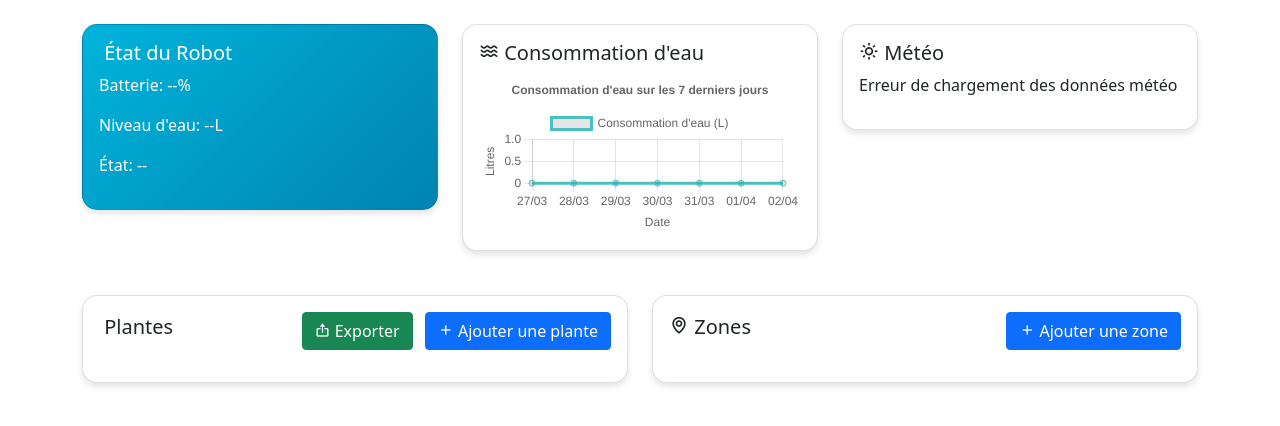
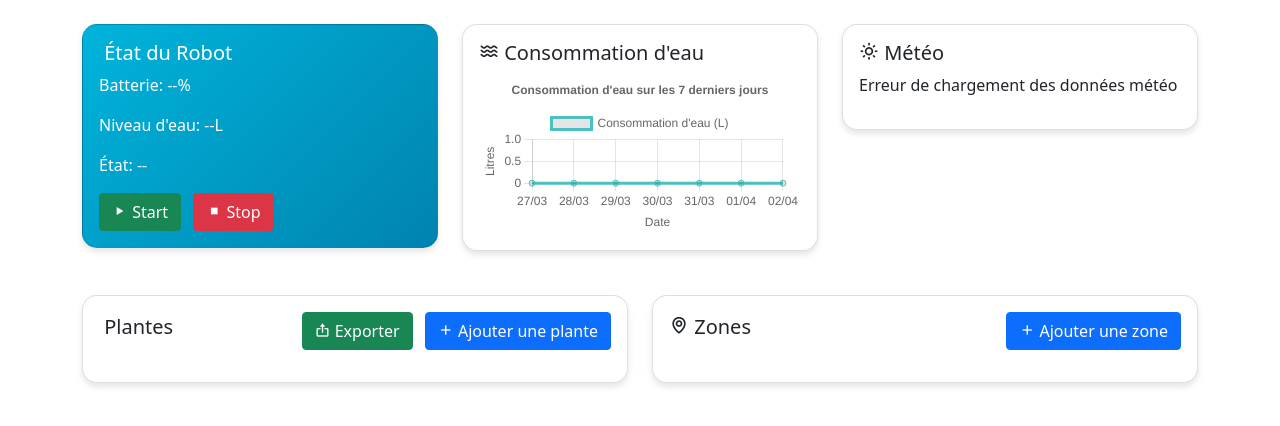
Before and after one commit to ThomasMang1/Projet_TC, a Flask app: page / in a window 1280 px wide. Shown: the part 56-482 px from the top of the page. Run offline with Flask 2, Linux system fonts and the light colour scheme; data that the repository does not hold is empty.

Commit message:
Modification des fonctionnalités de gestion des plantes : remplacement du champ 'qr_code' par 'color' dans les fonctions de création et de mise à jour des plantes. Ajout de boutons 'Start' et 'Stop' dans l'interface utilisateur pour contrôler le robot, avec les fonctions associées pour envoyer les commandes via l'API.

```diff
--- a/app.py
+++ b/app.py
@@ -102,7 +102,7 @@ def create_plante():
         humidite_max=humidite_max,
         description=data.get('description'),
         zone_id=data['zone_id'],
-        qr_code=data.get('qr_code')
+        color=data.get('color')
     )
 
     try:
@@ -147,8 +147,8 @@ def update_plante(plante_id):
             plante.description = data['description']
         if 'zone_id' in data:
             plante.zone_id = data['zone_id']
-        if 'qr_code' in data:
-            plante.qr_code = data['qr_code']
+        if 'color' in data:
+            plante.color = data['color']
 
         db.session.commit()
         return jsonify({
@@ -182,7 +182,7 @@ def get_plante(plante_id):
         'humidite_max': plante.humidite_max,
         'description': plante.description,
         'zone_id': plante.zone_id,
-        'qr_code': plante.qr_code
+        'color': plante.color
     })
 
 @app.route('/api/zones', methods=['POST'])
@@ -276,7 +276,7 @@ def export_plantes():
         'Description',
         'Zone',
         'Date de plantation',
-        'QR Code'
+        'Couleur'
     ])
 
     # Récupérer toutes les plantes
@@ -292,7 +292,7 @@ def export_plantes():
             plante.description or '',
             plante.zone.nom if plante.zone else 'Non assignée',
             plante.date_plantation.strftime('%Y-%m-%d %H:%M:%S'),
-            plante.qr_code or ''
+            plante.color or ''
         ])
 
     # Créer la réponse
--- a/templates/index.html
+++ b/templates/index.html
@@ -53,6 +53,14 @@
                             <p>Batterie: <span id="battery-level">--</span>%</p>
                             <p>Niveau d'eau: <span id="water-level">--</span>L</p>
                             <p>État: <span id="robot-state">--</span></p>
+                            <div class="mt-3">
+                                <button class="btn btn-success me-2" onclick="sendStartCommand()">
+                                    <i class='bx bx-play'></i> Start
+                                </button>
+                                <button class="btn btn-danger" onclick="sendStopCommand()">
+                                    <i class='bx bx-stop'></i> Stop
+                                </button>
+                            </div>
                         </div>
                     </div>
                 </div>
@@ -588,6 +596,49 @@
             window.location.href = '/api/plantes/export';
         }
 
+        // Fonctions pour les commandes start/stop
+        function sendStartCommand() {
+            fetch('/api/robot/command', {
+                method: 'POST',
+                headers: {
+                    'Content-Type': 'application/json',
+                },
+                body: JSON.stringify({ command: 'start' })
+            })
+            .then(response => response.json())
+            .then(data => {
+                if (data.error) {
+                    alert('Erreur: ' + data.error);
+                } else {
+                    alert('Commande start envoyée avec succès!');
+                }
+            })
+            .catch(error => {
+                alert('Erreur lors de l\'envoi de la commande: ' + error);
+            });
+        }
+
+        function sendStopCommand() {
+            fetch('/api/robot/command', {
+                method: 'POST',
+                headers: {
+                    'Content-Type': 'application/json',
+                },
+                body: JSON.stringify({ command: 'stop' })
+            })
+            .then(response => response.json())
+            .then(data => {
+                if (data.error) {
+                    alert('Erreur: ' + data.error);
+                } else {
+                    alert('Commande stop envoyée avec succès!');
+                }
+            })
+            .catch(error => {
+                alert('Erreur lors de l\'envoi de la commande: ' + error);
+            });
+        }
+
         // Mise à jour périodique des données
         setInterval(updateRobotStatus, 30000);
         setInterval(updatePlantsList, 60000);
```
Also changed, not shown: uart_to_flask.py (+7 -7 lines), 1 other file.
